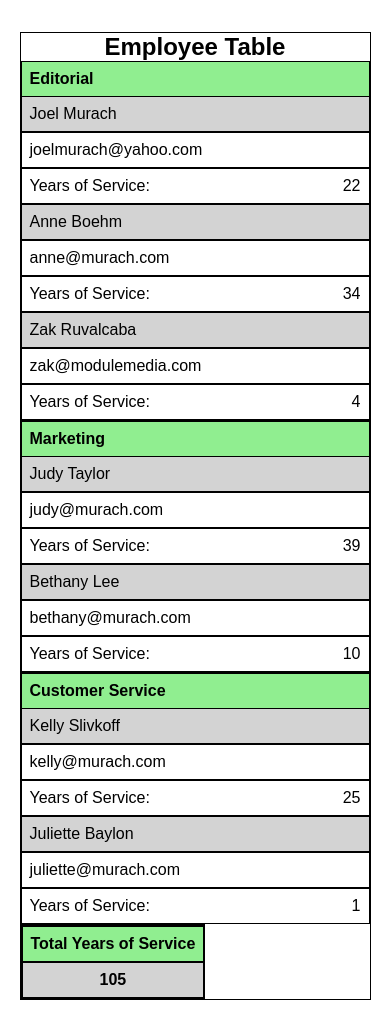
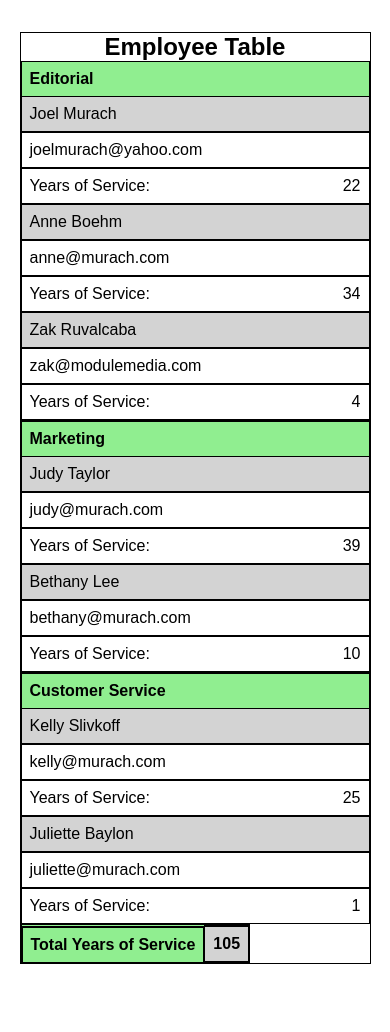
Before and after one commit to brittanyburdick00/short_exercises, a plain HTML site: page ch11/ch11new.html in a window 390 px wide. After the commit the page ends 996 px from the top, so only its background shows below. Drawn offline with Linux system fonts and the light colour scheme.

Commit message:
update tfoot

```diff
--- a/ch11/ch11new.html
+++ b/ch11/ch11new.html
@@ -114,6 +114,26 @@
                 background-color: lightgreen;
                 border-top: 2px solid black;
             }
+            /* Show tfoot cells side-by-side */
+            tfoot tr {
+                display: flex;
+                justify-content: space-between;
+                align-items: center;
+            }
+
+            tfoot td {
+                display: inline-block;
+                width: auto;
+                text-align: left;
+                padding: 0.5em;
+            }
+
+            /* Optional: align the last value right */
+            tfoot td:last-child {
+                flex-grow: 1;
+                text-align: right;
+            }
+
         }
 
     </style>
```
